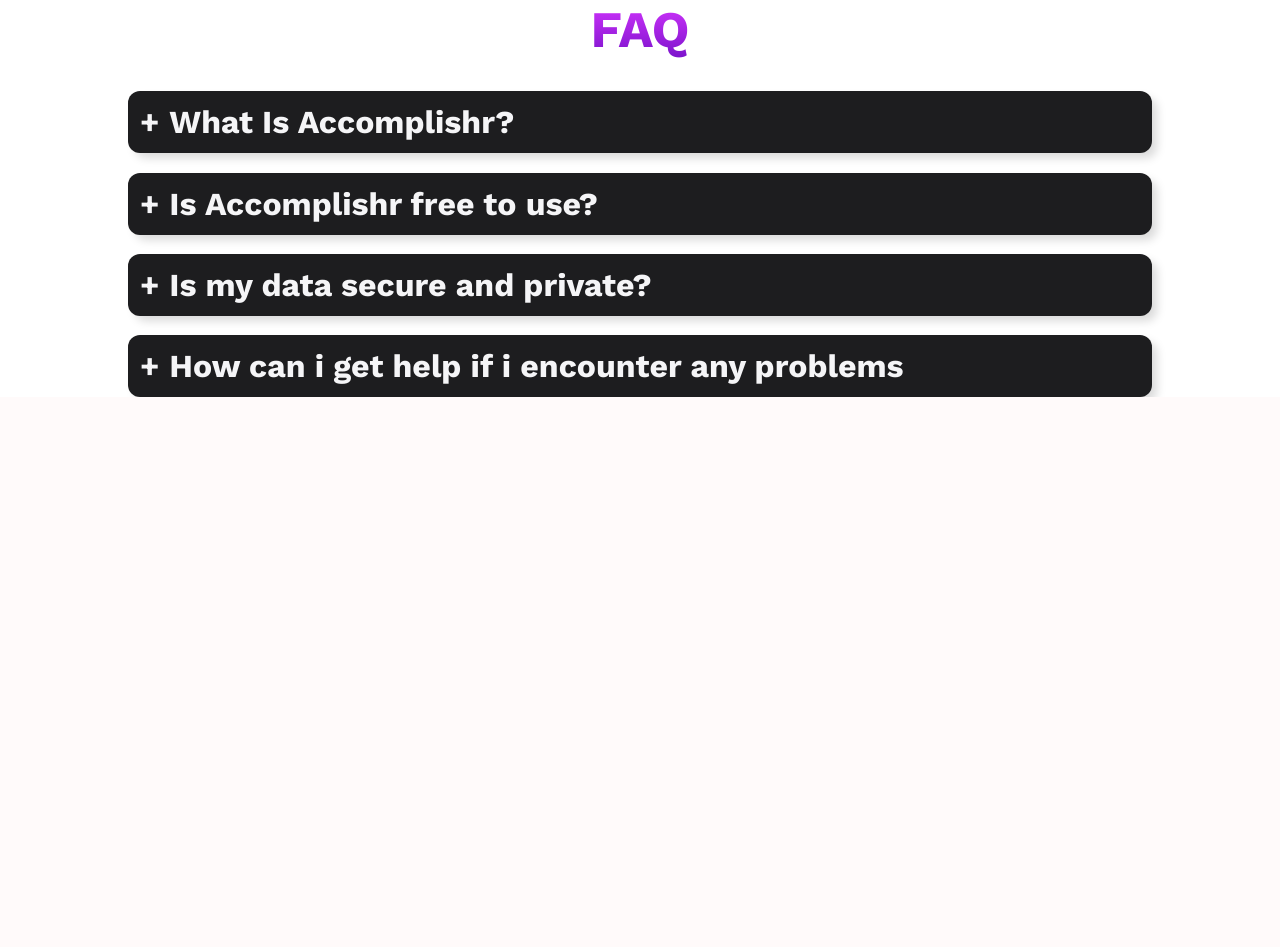
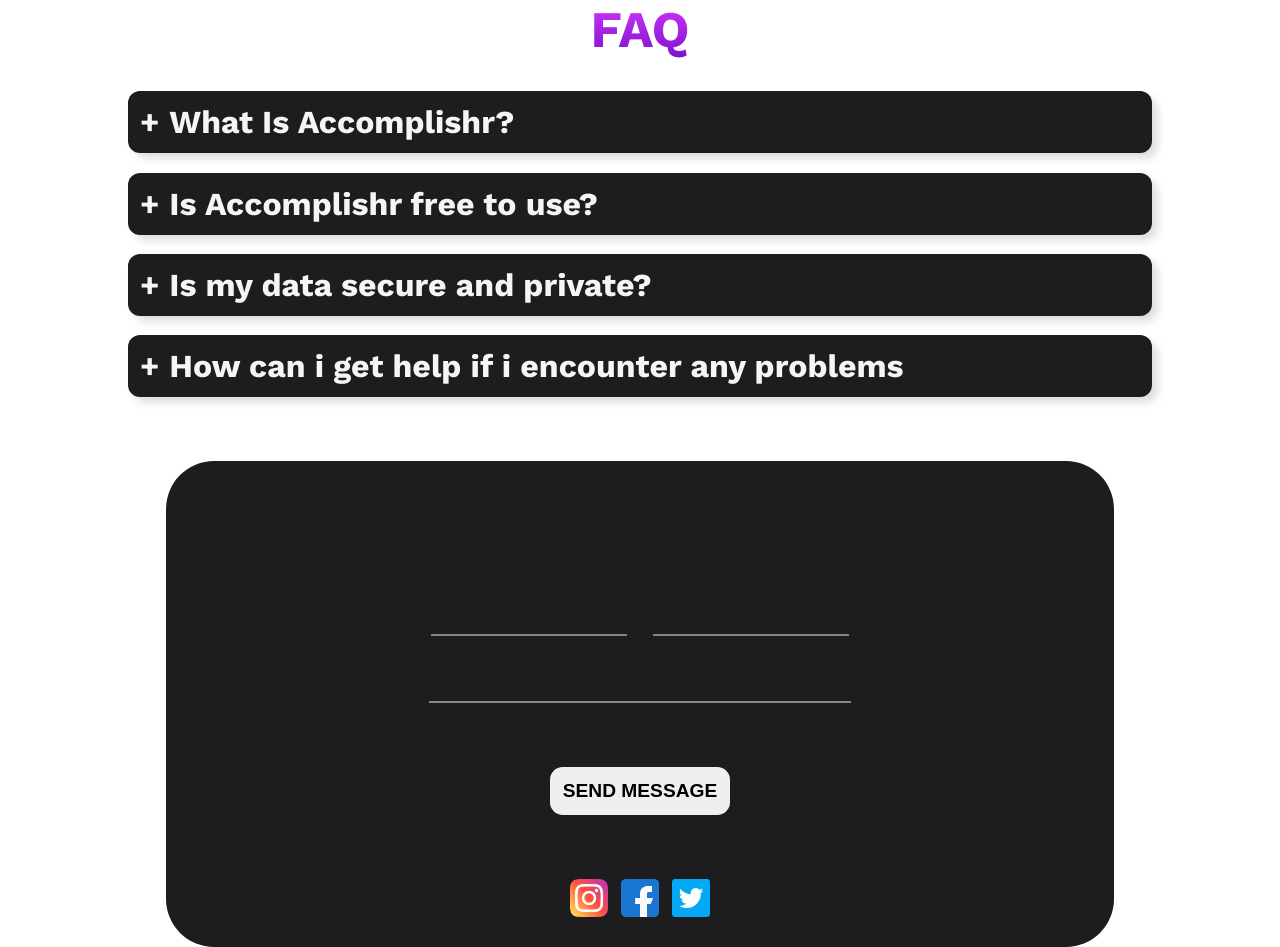
Before and after one commit to AriManjikian/Accomplishr, a Flask app: page / in a window 1280 px wide. Shown: the part 1414-2361 px from the top of the page. Before the commit the page ends 1811 px from the top, so only its background shows below. Run offline with Flask 3, Linux system fonts and the light colour scheme; some libraries are stand-ins or nearby versions.

Commit message:
contact section

```diff
--- a/static/styles.css
+++ b/static/styles.css
@@ -368,6 +368,7 @@
   margin: auto;
   align-items: center;
   gap: 2rem;
+  margin-bottom: 5dvw;
 }
 
 .accordion{
@@ -430,6 +431,79 @@
   content: '-';
 }
 
+/*Contact Footer*/
+footer{
+  display: flex;
+  flex-direction: column;
+  align-items: center;
+  margin: auto;
+  width: max-content;
+  gap: 5dvw;
+  width: 70dvw;
+  padding: 2dvw;
+  border-radius: 3rem;
+}
+
+footer h5{
+  font-size: 3dvw;
+}
+
+.inputs{
+  display: grid;
+  grid-template-columns: repeat(2, 1fr);
+  grid-template-rows: repeat(2, 1fr);
+  gap: 2dvw;
+}
+
+.field{
+  display: flex;
+  flex-direction: column;
+  align-items: center;
+}
+
+.field label{
+  font-size: 1dvw;
+}
+
+.field input{
+  width: 15dvw;
+  background-color: transparent;
+  border: none;
+  border-bottom: 2px solid rgb(240, 240, 240, 0.5);
+  caret-color: var(--white-color);
+  color: var(--white-color);
+  font-size: 1.5dvw;
+}
+
+.field input:focus{
+  outline: none;
+}
+
+.message{
+  grid-column: span 2;
+}
+.message input{
+  width: 100%;
+}
+
+.send-message{
+  font-weight: 600;
+  font-size: 1.5dvw;
+  border-radius: 1dvw;
+  border: none;
+  padding: 1dvw;
+}
+
+.social-media{
+  display: flex;
+  flex-direction: row;
+  gap: 1dvw;
+}
+
+.social-media img{
+  width: 3dvw;
+}
+
 /*Dark Mode*/
 @media (prefers-color-scheme: dark) {
   .light {
@@ -464,6 +538,9 @@
   }
   .accordion input[data-status="checked"] + label{
     border-bottom: 2px solid var(--bg-color-dark);
+  }
+  footer{
+    background-color: var(--dark-secondary);
   }
   body {
     background: var(--bg-color-dark);
@@ -507,6 +584,9 @@
   .accordion input[data-status="checked"] + label{
     border-bottom: 2px solid var(--bg-color-light);
   }
+  footer{
+    background-color: var(--light-secondary);
+  }
   body {
     background: var(--bg-color-light);
     color: #1d1d1f;
--- a/templates/index.html
+++ b/templates/index.html
@@ -22,8 +22,8 @@
 </head>
 <nav>
   <!--Logo-->
-  <a href="/"><img class="dark logo" src="../static/logo-dark.png" alt="LOGO"></a>
-  <a href="/"><img class="light logo" src="../static/logo-light.png" alt="LOGO"></a>
+  <a href="/"><img class="dark logo" src="../static/media/logo-dark.png" alt="LOGO"></a>
+  <a href="/"><img class="light logo" src="../static/media/logo-light.png" alt="LOGO"></a>
   <!--List-->
   <ul class="navbar-ul">
     <a href="#about">
@@ -51,7 +51,7 @@
     <ellipse cx="560.572" cy="-97.6084" rx="821.244" ry="815.678" fill="#3D465F" />
   </svg>
   <!--Phone Hand-->
-  <img class="hand-phone" src="../static/hand-phone.png" alt="" srcset="">
+  <img class="hand-phone" src="../static/media/hand-phone.png" alt="" srcset="">
   <!--GTD-->
   <p class="GET-THINGS GTD">GET THINGS</p>
   <p class="DONE GTD">DONE</p>
@@ -66,9 +66,9 @@
   <div class="download">
     <p>Dowload the App</p>
     <a href="https://play.google.com/store/apps/details?id=com.instagram.android&hl=en_US&gl=US&pli=1"><img
-        src="../static/appstore.png" alt="Download - App Store"></a>
+        src="../static/media/appstore.png" alt="Download - App Store"></a>
     <a href="https://play.google.com/store/apps/details?id=com.instagram.android&hl=en_US&gl=US&pli=1"><img
-        src="../static/googleplay.png" alt="Download - Google Play"></a>
+        src="../static/media/googleplay.png" alt="Download - Google Play"></a>
   </div>
 </main>
 
@@ -84,19 +84,19 @@
   <!--Carousel Items-->
   <div class="carousel-inner">
     <div class="carousel-item active">
-      <img src="../static/phone.png" alt="First slide">
+      <img src="../static/media/phone.png" alt="First slide">
       <p class="carousel-text-large">Keep Track Of Your Daily Goals And Tasks</p>
     </div>
     <div class="carousel-item">
-      <img src="../static/fire.png" alt="Second slide">
+      <img src="../static/media/fire.png" alt="Second slide">
       <p class="carousel-text-large">Stay Consistent And Become Disciplined</p>
     </div>
     <div class="carousel-item">
-      <img src="../static/target.png" alt="Third slide">
+      <img src="../static/media/target.png" alt="Third slide">
       <p class="carousel-text-large">Share Your Accomplishments With Your Friends</p>
     </div>
     <div class="carousel-item">
-      <img src="../static/trophy.png" alt="Fourth slide">
+      <img src="../static/media/trophy.png" alt="Fourth slide">
       <p class="carousel-text-large">Become The Best Version Of Yourself</p>
     </div>
   </div>
@@ -171,6 +171,30 @@
     </li>
   </ul>
 </div>
+
+<footer>
+  <h5>Connect with us!</h5>
+  <div class="inputs">
+    <div class="name field">
+      <label for="name">MY NAME IS</label>
+      <input type="text" name="name" id="name">
+    </div>
+    <div class="email field">
+      <label for="email">MY EMAIL IS</label>
+      <input type="text" name="email" id="email">
+    </div>
+    <div class="message field">
+      <label for="message">I'D LIKE TO CHAT ABOUT</label>
+      <input type="text" name="message" id="message">
+    </div>
+  </div>
+  <button class="send-message" type="submit">SEND MESSAGE</button>
+  <div class="social-media">
+    <a href=""><img src="../static/media/instagram.png" alt="" srcset=""></a>
+    <a href=""><img src="../static/media/facebook.png" alt="" srcset=""></a>
+    <a href=""><img src="../static/media/twitter.png" alt="" srcset=""></a>
+  </div>
+</footer>
 </body>
 
 </html>
```
Also changed, not shown: static/media/appstore.png (renamed from static/appstore.png), static/media/facebook.png (added), static/media/fire.png (renamed from static/fire.png), static/media/googleplay.png (renamed from static/googleplay.png), static/media/hand-phone.png (renamed from static/hand-phone.png), static/media/instagram.png (added), static/media/logo-dark.png (renamed from static/logo-dark.png), static/media/logo-light.png (renamed from static/logo-light.png), static/media/phone.png (renamed from static/phone.png), static/media/target.png (renamed from static/target.png), static/media/trophy.png (renamed from static/trophy.png), static/media/twitter.png (added).
